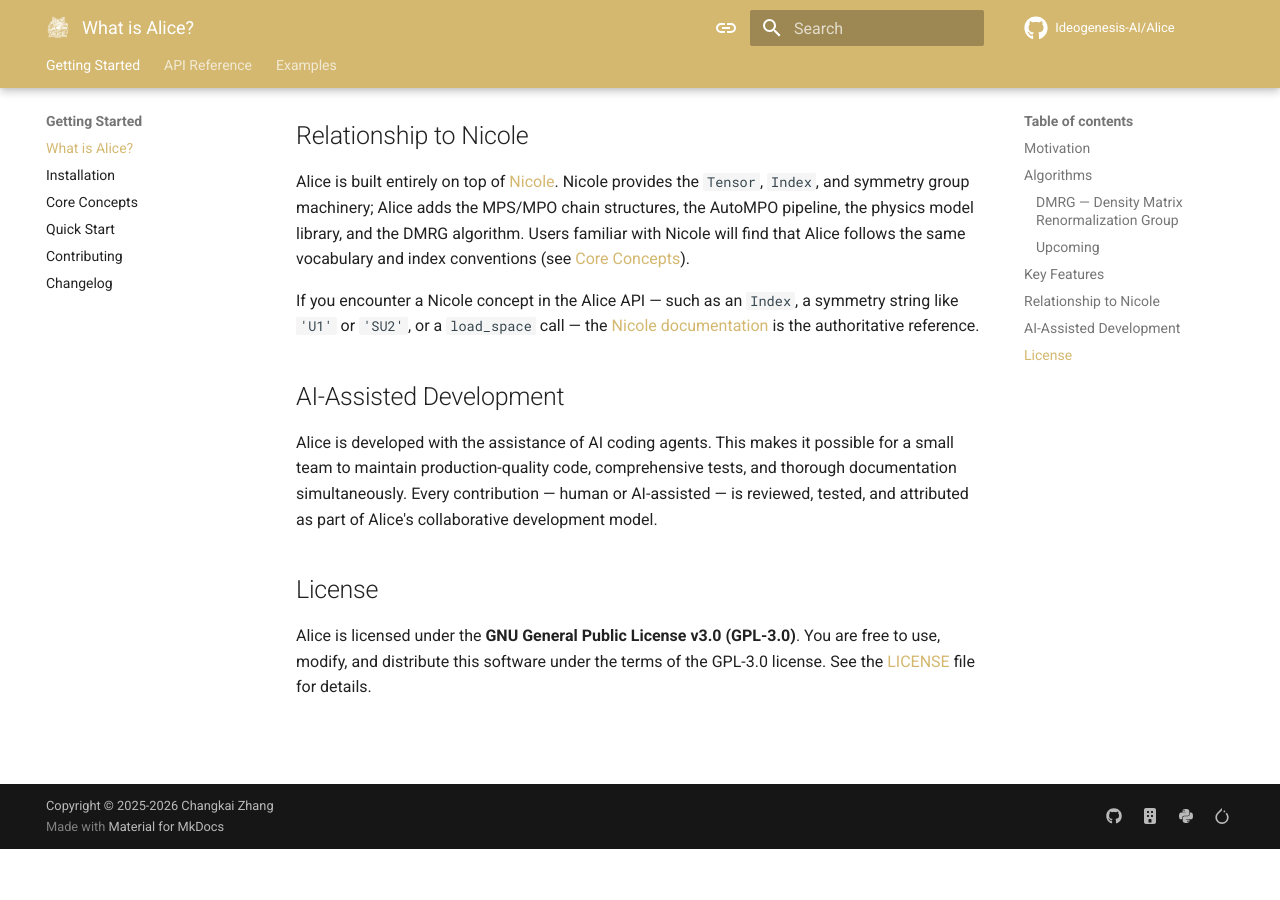
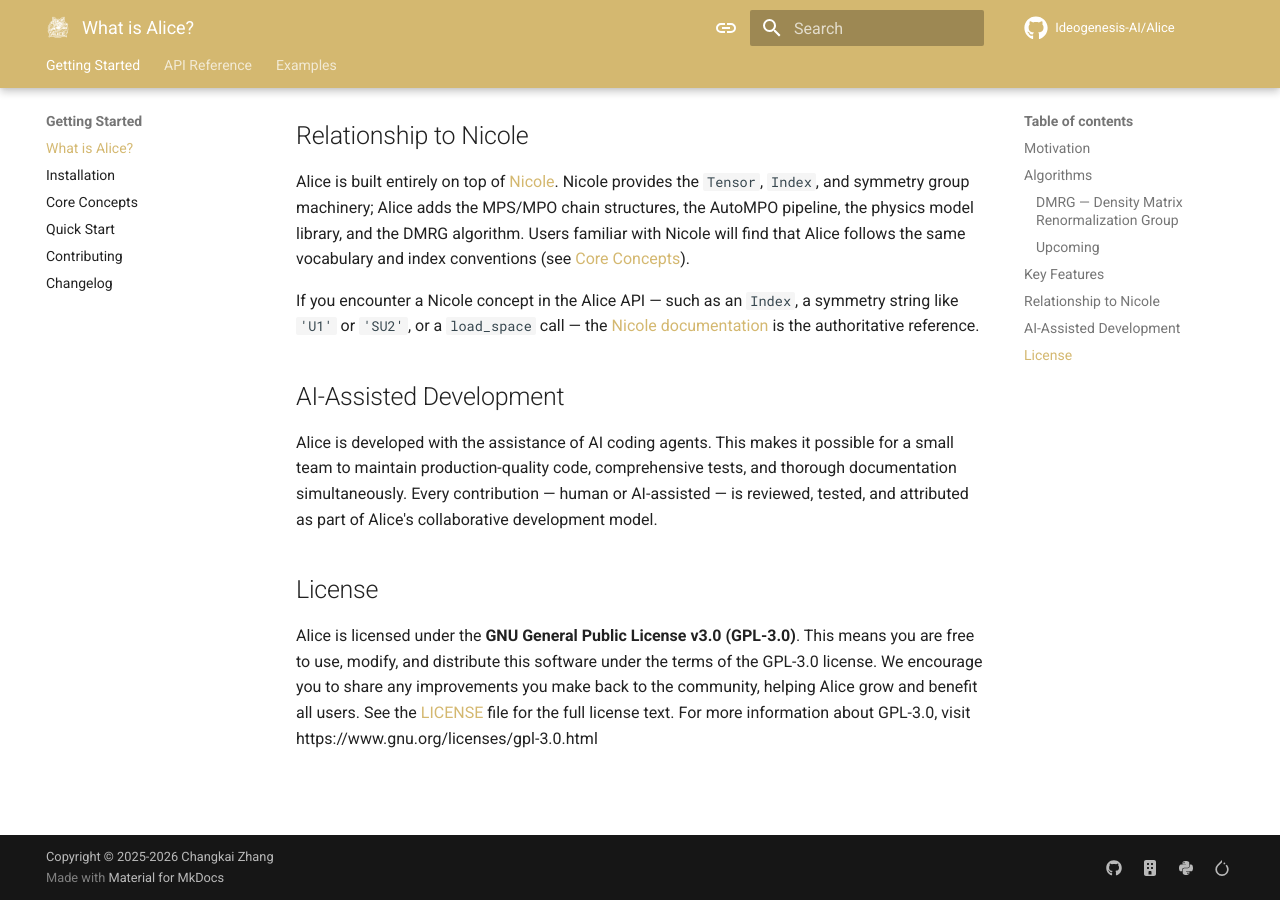
Before and after one commit to Ideogenesis-AI/Alice, an MkDocs documentation site: the page built from docs/getting-started/what-is-alice.md, in a window 1280 px wide and 900 px high, scrolled down 1850 px. Built offline with MkDocs 1.6.1 and Material for MkDocs 9.7.7, drawn with Linux system fonts in a browser that asks for light colours; comment, search, counter and statistics services are not loaded; before the commit the page ends 2699 px from its top, so only the background shows below that.

Commit message:
Enhance license section in documentation for Alice project
Updated the license section in the 'what-is-alice.md' file to clarify the terms of the GNU General Public License v3.0 (GPL-3.0). Added encouragement for users to share improvements with the community and provided a link to the GPL-3.0 information page, enhancing user understanding of licensing implications.

```diff
--- a/docs/getting-started/what-is-alice.md
+++ b/docs/getting-started/what-is-alice.md
@@ -52,4 +52,4 @@ Alice is developed with the assistance of AI coding agents. This makes it possib
 
 ## License
 
-Alice is licensed under the **GNU General Public License v3.0 (GPL-3.0)**. You are free to use, modify, and distribute this software under the terms of the GPL-3.0 license. See the [LICENSE](https://github.com/Ideogenesis-AI/Alice/blob/stable/LICENSE) file for details.
+Alice is licensed under the **GNU General Public License v3.0 (GPL-3.0)**. This means you are free to use, modify, and distribute this software under the terms of the GPL-3.0 license. We encourage you to share any improvements you make back to the community, helping Alice grow and benefit all users. See the [LICENSE](https://github.com/Ideogenesis-AI/Alice/blob/stable/LICENSE) file for the full license text. For more information about GPL-3.0, visit https://www.gnu.org/licenses/gpl-3.0.html
```
